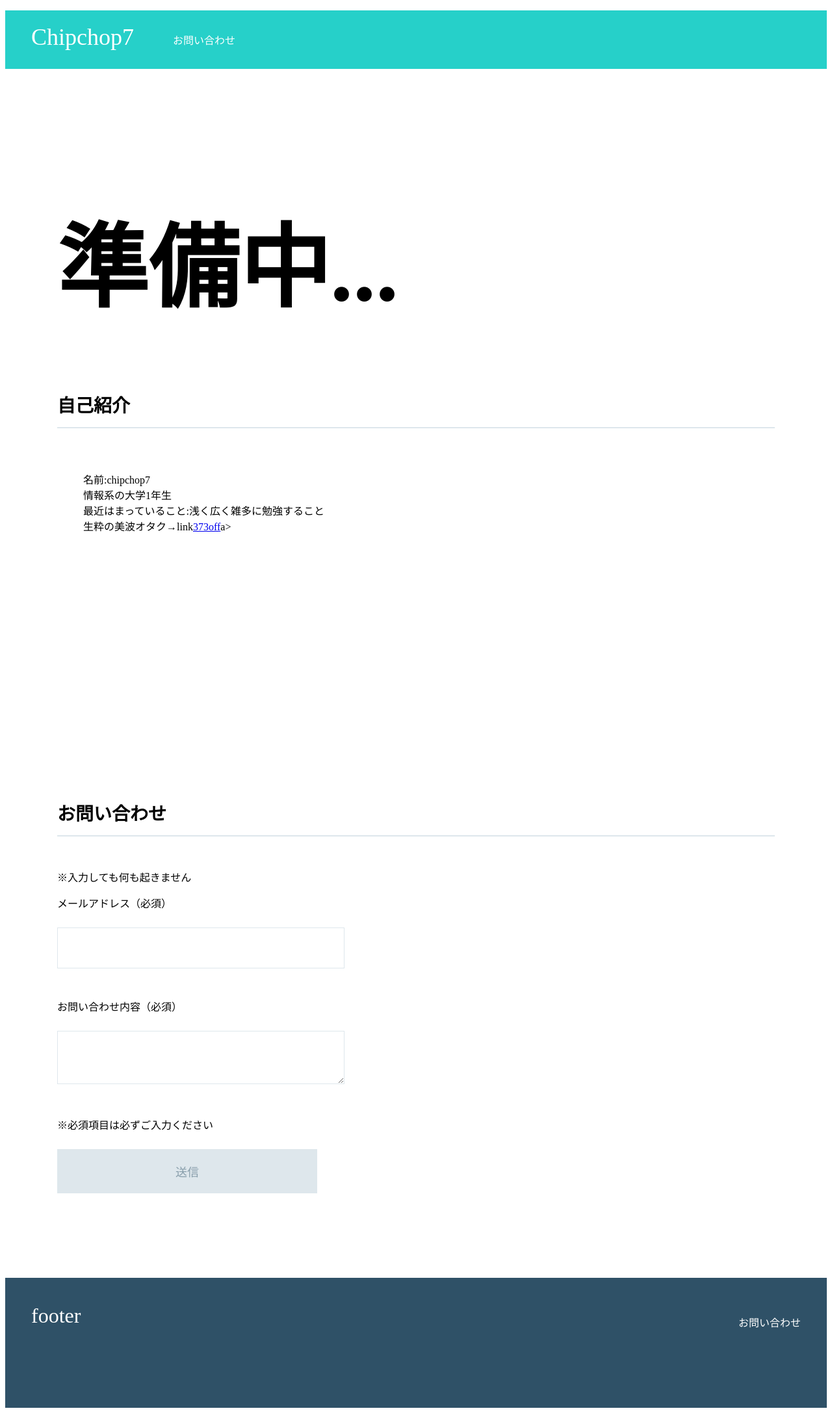
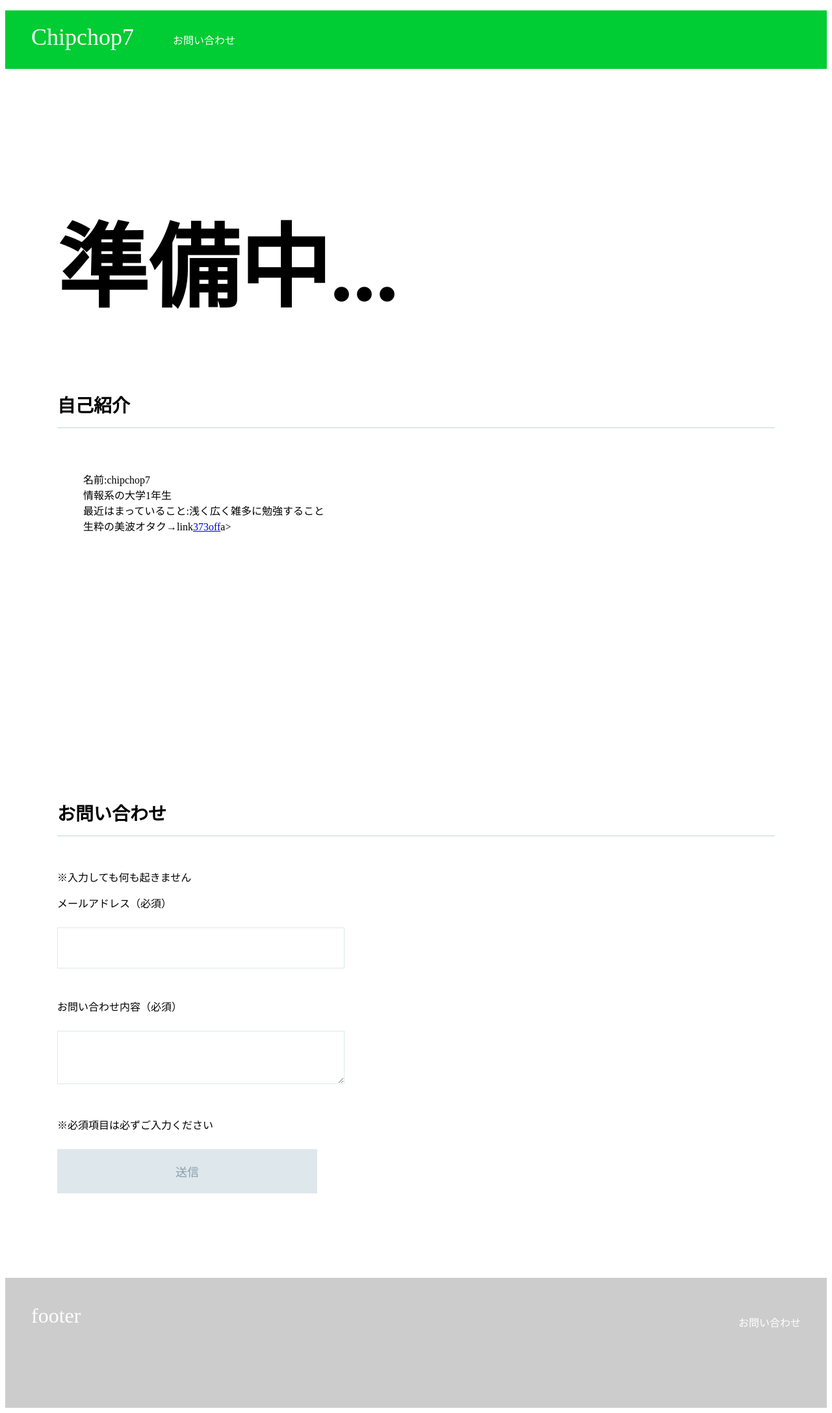
Before and after one commit to chipchop7/website, a plain HTML site: page index.html in a window 1280 px wide. Shown: the whole page at 65% size. Drawn offline with Linux system fonts and the light colour scheme.

Commit message:
Update stylesheet.css

```diff
--- a/stylesheet.css
+++ b/stylesheet.css
@@ -7,7 +7,7 @@ li {
 }
 
 .header {
-  background-color: #26d0c9;
+  background-color: #00CC33;
   color: #fff;
   height: 90px;
 }
@@ -82,7 +82,7 @@ input, textarea {
 }
 
 .footer {
-  background-color: #2f5167;
+  background-color: #CCCCCC;
   color: #fff;
   height: 120px;
   padding: 40px;
```
